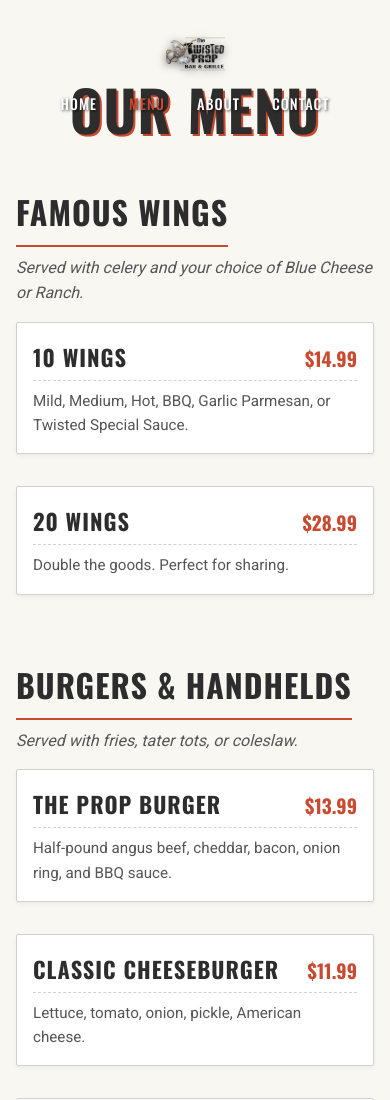
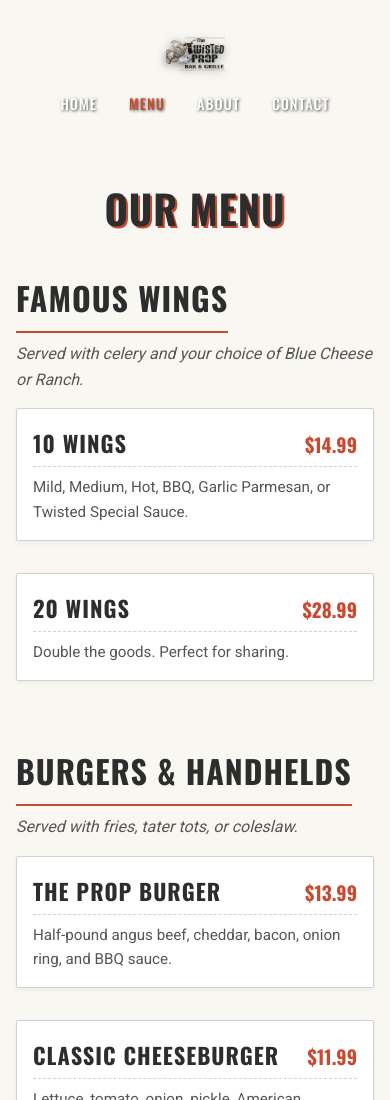
Before and after one commit to wavyvi00/The-Twisted-Prop-Bar-Grille-, a plain HTML site: page menu.html in a window 390 px wide. Shown: the top 1100 px of the page. Drawn offline with nearby package versions, Linux system fonts and the light colour scheme.

Commit message:
feat: Add responsive padding to the menu page and adjust page title margin and font size.

```diff
--- a/styles.css
+++ b/styles.css
@@ -824,12 +824,28 @@ h6 {
 }
 
 /* Menu Page Styles */
+.menu-page {
+    padding-top: 140px;
+    /* Clear fixed header */
+}
+
 .page-title {
     text-align: center;
-    margin: var(--spacing-xl) 0 var(--spacing-lg);
+    margin: var(--spacing-md) 0 var(--spacing-lg);
     font-size: 3.5rem;
     color: var(--text-main);
     text-shadow: 2px 2px 0px var(--accent-color);
+}
+
+@media (max-width: 768px) {
+    .menu-page {
+        padding-top: 160px;
+        /* More padding on mobile for taller stacked header */
+    }
+
+    .page-title {
+        font-size: 2.5rem;
+    }
 }
 
 .menu-category {
```
